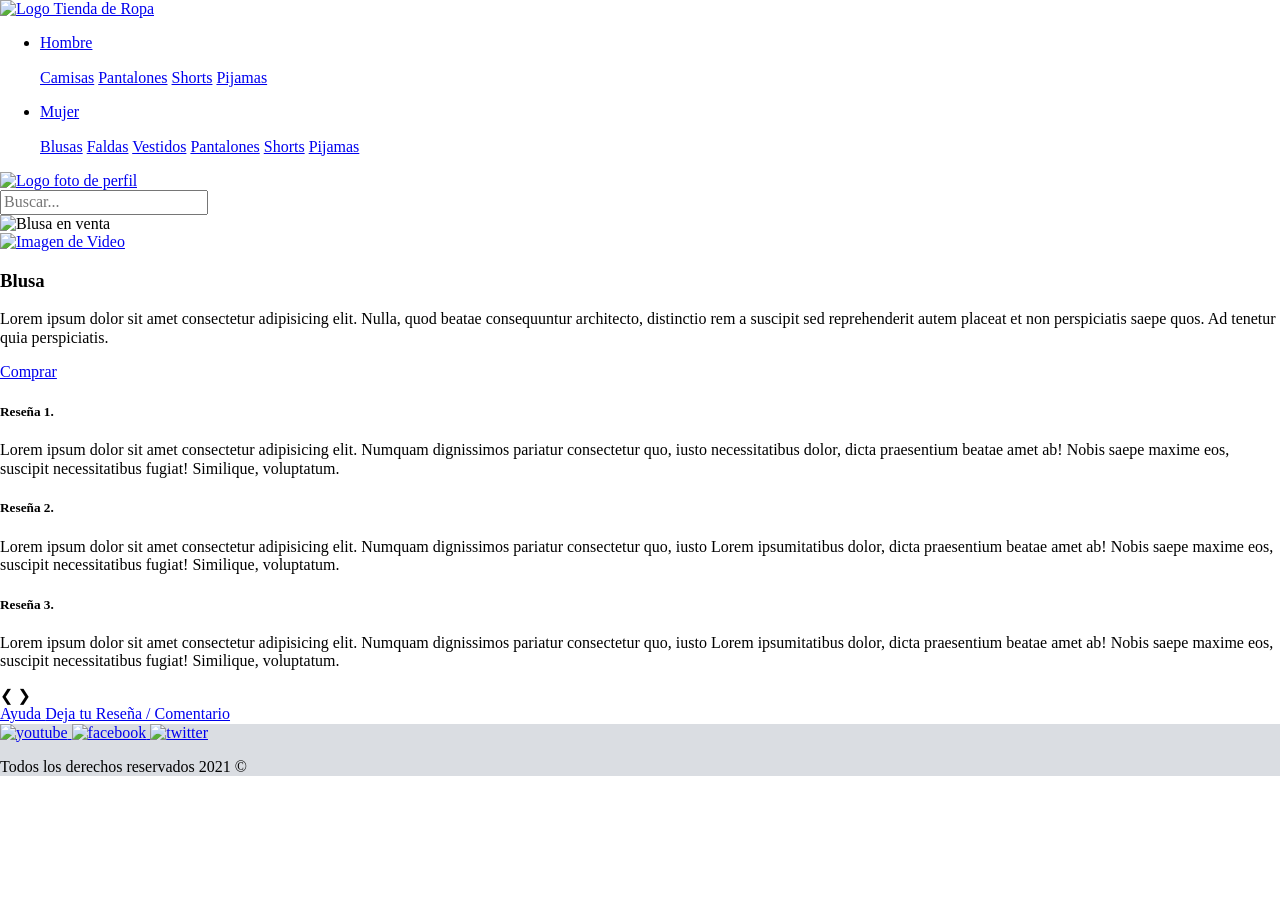
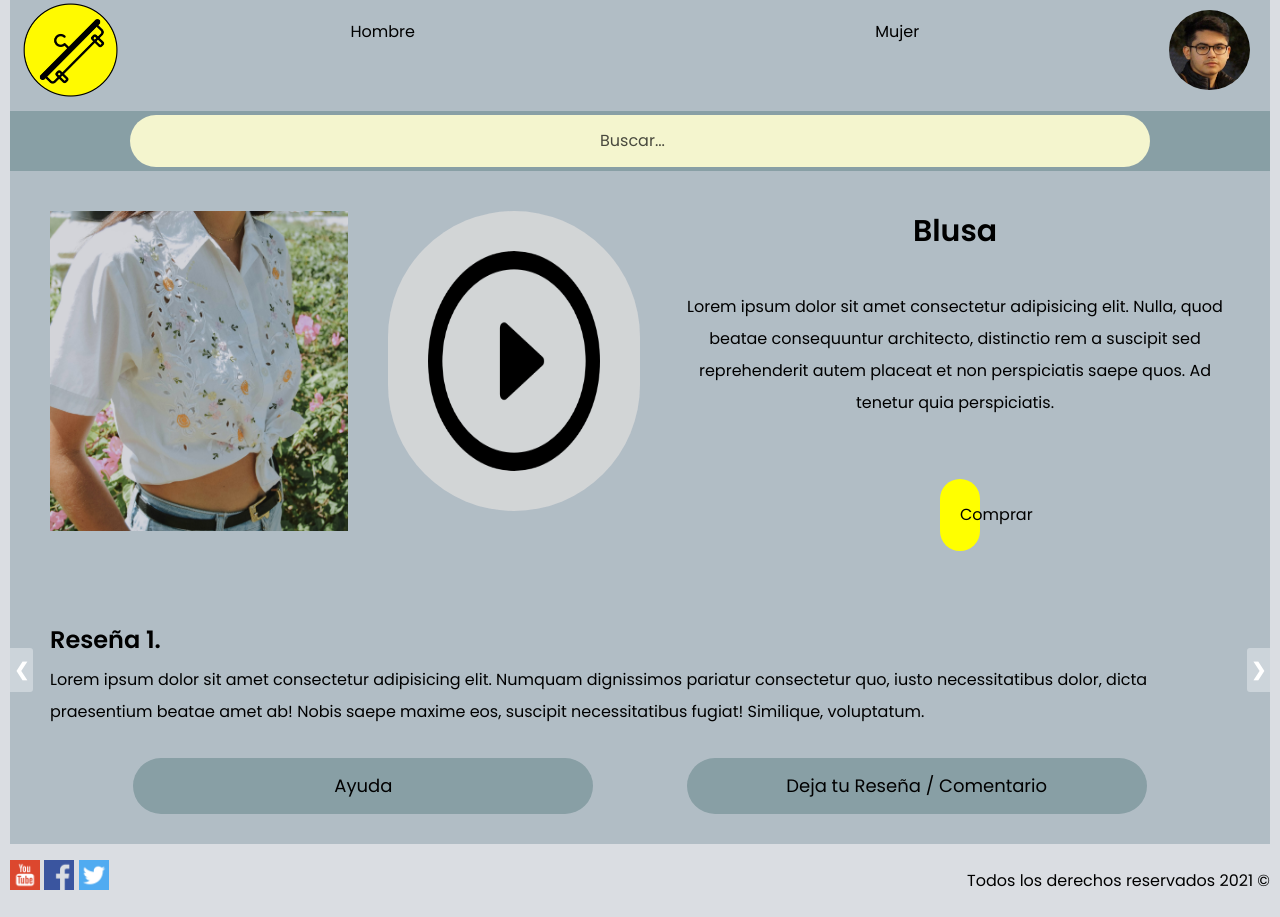
Before and after one commit to JosanS/JosanS.github.io, a plain HTML site: page ropafemenino/+info/blsa0.html in a window 1280 px wide. Before the commit the page ends 800 px from the top, so only its background shows below. Drawn offline with nearby package versions, Linux system fonts and the light colour scheme.

Commit message:
Update blsa0.html

```diff
--- a/ropafemenino/+info/blsa0.html
+++ b/ropafemenino/+info/blsa0.html
@@ -5,43 +5,43 @@
     <meta http-equiv="X-UA-Compatible" content="IE=edge">
     <meta name="viewport" content="width=device-width, initial-scale=1.0">
     <title>Document</title>
-    <link rel="preload" href="/actividad 5 - DI/css/normalize.css">
-    <link rel="stylesheet" href="/actividad 5 - DI/css/normalize.css">
+    <link rel="preload" href="/css/normalize.css">
+    <link rel="stylesheet" href="/css/normalize.css">
     <link rel="preconnect" href="https://fonts.gstatic.com">
     <link href="https://fonts.googleapis.com/css2?family=Poppins:ital,wght@0,200;0,400;0,600;1,200;1,400;1,600&display=swap" rel="stylesheet">
-    <link rel="preload" href="/actividad 5 - DI/css/styles.css" as="style">
-    <link rel="stylesheet" href="/actividad 5 - DI/css/styles.css">
+    <link rel="preload" href="/css/styles.css" as="style">
+    <link rel="stylesheet" href="/css/styles.css">
 </head>
 <body>
     <header class="style contenedor">
         <div class="barra">
-            <a href="/actividad 5 - DI/index.html">
-                <img src="/actividad 5 - DI/img/logo.png" alt="Logo Tienda de Ropa" class="imgnav">
+            <a href="/index.html">
+                <img src="/img/logo.png" alt="Logo Tienda de Ropa" class="imgnav">
             </a>
             <nav class="contenedor dp-menu">
                 <ul>
-                    <li><a href="/actividad 5 - DI/hombre.html"><p>Hombre</p></a>
+                    <li><a href="/hombre.html"><p>Hombre</p></a>
                         <div class="sub-menu">
-                            <a href="/actividad 5 - DI/ropamasculino/camisas.html">Camisas</a>
-                            <a href="/actividad 5 - DI/ropamasculino/pantalones0.html">Pantalones</a>
-                            <a href="/actividad 5 - DI/ropamasculino/shorts0.html">Shorts</a>
-                            <a href="/actividad 5 - DI/ropamasculino/pijamas0.html">Pijamas</a>
+                            <a href="/ropamasculino/camisas.html">Camisas</a>
+                            <a href="/ropamasculino/pantalones0.html">Pantalones</a>
+                            <a href="/ropamasculino/shorts0.html">Shorts</a>
+                            <a href="/ropamasculino/pijamas0.html">Pijamas</a>
                         </div>
                     </li>
-                    <li><a href="/actividad 5 - DI/mujer.html"><p>Mujer</p></a>
+                    <li><a href="/mujer.html"><p>Mujer</p></a>
                         <div class="sub-menu sm-1">
-                            <a href="/actividad 5 - DI/ropafemenino/blusas.html">Blusas</a>
-                            <a href="/actividad 5 - DI/ropafemenino/faldas.html">Faldas</a>
-                            <a href="/actividad 5 - DI/ropafemenino/vestidos.html">Vestidos</a>
-                            <a href="/actividad 5 - DI/ropafemenino/pantalones1.html">Pantalones</a>
-                            <a href="/actividad 5 - DI/ropafemenino/shorts1.html">Shorts</a>
-                            <a href="/actividad 5 - DI/ropafemenino/pijamas1.html">Pijamas</a>
+                            <a href="/ropafemenino/blusas.html">Blusas</a>
+                            <a href="/ropafemenino/faldas.html">Faldas</a>
+                            <a href="/ropafemenino/vestidos.html">Vestidos</a>
+                            <a href="/ropafemenino/pantalones1.html">Pantalones</a>
+                            <a href="/ropafemenino/shorts1.html">Shorts</a>
+                            <a href="/ropafemenino/pijamas1.html">Pijamas</a>
                         </div>
                     </li>
                 </ul>
             </nav>
-            <a href="/actividad 5 - DI/perfil.html">
-                <img src="/actividad 5 - DI/img/act5foto.jpeg" alt="Logo foto de perfil" class="imgnavperf">
+            <a href="/perfil.html">
+                <img src="/img/act5foto.jpeg" alt="Logo foto de perfil" class="imgnavperf">
             </a>
         </div>
 
@@ -56,10 +56,10 @@
     <main class="style contenedor">
         <div class="infClothesContainer">
             <div>
-                <img src="/actividad 5 - DI/img/blouse1.jpg" alt="Blusa en venta" class="infClothesImg">
+                <img src="/img/blouse1.jpg" alt="Blusa en venta" class="infClothesImg">
             </div>
             <div>
-                <a href="https://www.youtube.com/"><img src="/actividad 5 - DI/img/play-button.png" alt="Imagen de Video" class="infClothesImg infClothesVid"></a>
+                <a href="https://www.youtube.com/"><img src="/img/play-button.png" alt="Imagen de Video" class="infClothesImg infClothesVid"></a>
             </div>
             <div class="ropaInfoCompra">
                 <div>
@@ -91,23 +91,23 @@
             <a href="#" class="boton boton-amarillo">
                 Ayuda
             </a>
-            <a href="/actividad 5 - DI/reseña.html" class="boton boton-verde">
+            <a href="/reseña.html" class="boton boton-verde">
                 Deja tu Reseña / Comentario
             </a>
         </div>
     </main>
-    <script src="/actividad 5 - DI/slideshow.js"></script>
+    <script src="/slideshow.js"></script>
     <footer>
         <div class="barra-footer" style="background-color: #DADDE2;">
             <nav class="navegacion-footer">
                 <a href="https://www.youtube.com/" target="_blank">
-                    <img src="/actividad 5 - DI/img/youtube.png" style="height: 30px; width: 30px;"alt="youtube">
+                    <img src="/img/youtube.png" style="height: 30px; width: 30px;"alt="youtube">
                 </a>
                 <a href="https://www.facebook.com/" target="_blank" style="height: 30px; width: 30px;">
-                    <img src="/actividad 5 - DI/img/facebook.png" alt="facebook">
+                    <img src="/img/facebook.png" alt="facebook">
                 </a>
                 <a href="https://twitter.com/" target="_blank" style="height: 30px; width: 30px;">
-                    <img src="/actividad 5 - DI/img/twitter.png" alt="twitter">
+                    <img src="/img/twitter.png" alt="twitter">
                 </a>
             </nav>
             <p class="copyright">Todos los derechos reservados 2021 &copy; </p>
```
